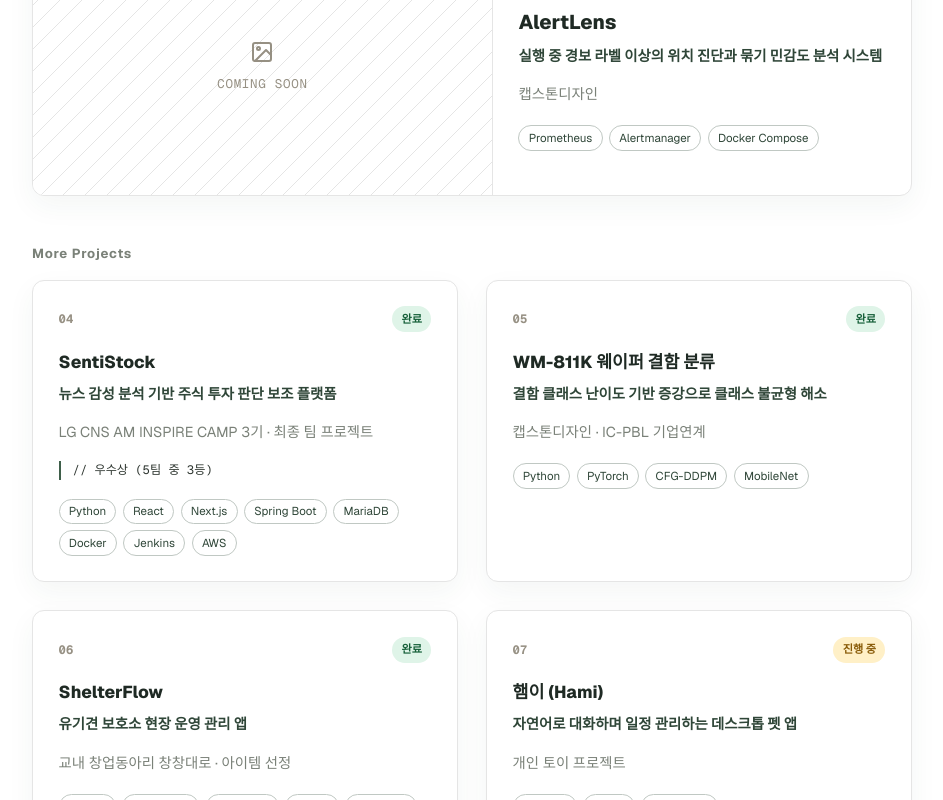
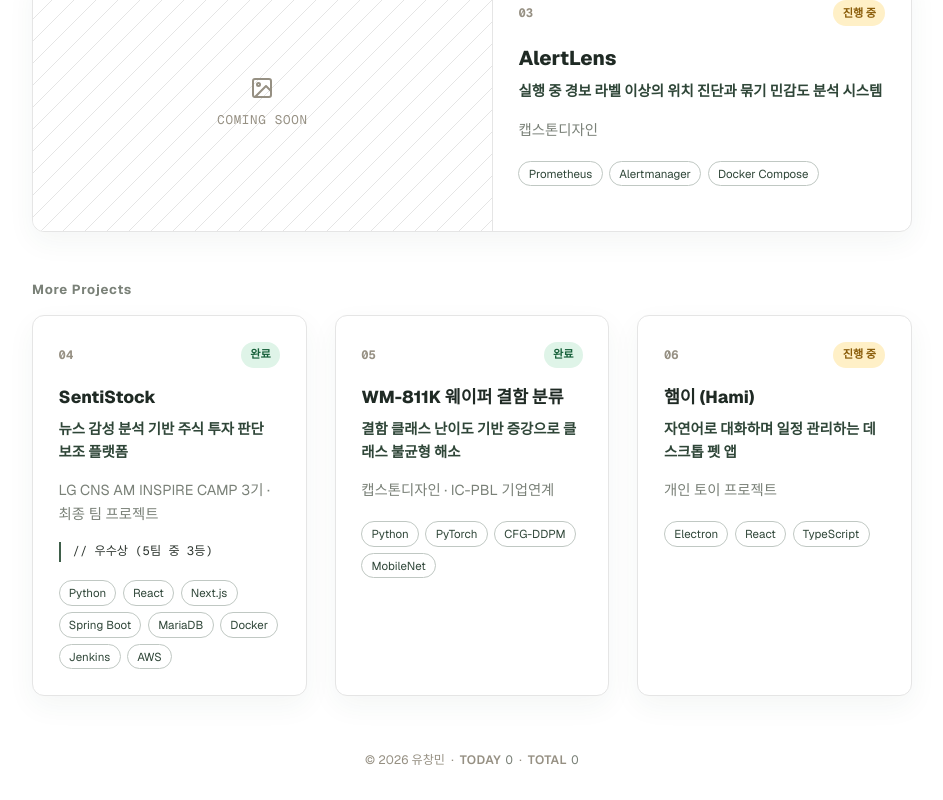
Before and after one commit to changchangdaero/first-deploy, a Next.js app: page /engineering in a window 1280 px wide. Shown: the part 2000-2800 px from the top of the page, without its empty margins (168-1111 px from the left). Built offline with nearby package versions, Linux system fonts and the light colour scheme; no server answers.

Commit message:
feat : 창업동아리 이력 추가, ShelterFlow 카드 제거 및 서브 그리드 3열 복원
Co-Authored-By: Claude Opus 5.5 <noreply@anthropic.com>

```diff
--- a/src/app/globals.css
+++ b/src/app/globals.css
@@ -2931,7 +2931,13 @@ body:has(.landing) .portfolio-footer {
 }
 
 .projects-grid--sub {
-  grid-template-columns: repeat(2, minmax(0, 1fr));
+  grid-template-columns: repeat(3, minmax(0, 1fr));
+}
+
+@media (max-width: 1023px) {
+  .projects-grid--sub {
+    grid-template-columns: repeat(2, minmax(0, 1fr));
+  }
 }
 
 @media (max-width: 767px) {
--- a/src/data/engineering/profile.ts
+++ b/src/data/engineering/profile.ts
@@ -12,6 +12,7 @@ export const engineeringProfile = {
     'LG CNS AM INSPIRE CAMP 3기 DevOps 과정 수료',
     'Comento Linux 운영 직무 부트캠프 수료',
     '교내 AI 학술동아리 ORCA 1기 부원',
+    '교내 창업동아리 (창창대로)',
   ],
   links: [
     { label: 'GitHub', icon: 'github', href: links.github },
--- a/src/data/engineering/projects.ts
+++ b/src/data/engineering/projects.ts
@@ -130,30 +130,6 @@ export const projects: Project[] = [
     limitations: ['난이도 계산 수식이 휴리스틱이라 신뢰성이 부족합니다.'],
   },
   {
-    slug: 'shelterflow',
-    tier: 'sub',
-    status: 'done',
-    title: 'ShelterFlow',
-    summary: '유기견 보호소 현장 운영 관리 앱',
-    context: '교내 창업동아리 창창대로 · 아이템 선정',
-    period: todo('기간'),
-    team: '개인',
-    role: '기획 · 개발 · 배포',
-    stack: ['Next.js', 'TypeScript', 'Supabase', 'Vercel', 'Capacitor'],
-    contributions: [
-      '보호견별 정보 카드 (사진, 특성, 입질 여부, 투약 정보, 성별, 중성화 여부)',
-      '사료 · 톱밥 등 소모품 재고 관리',
-      '출근 시 할 일 메모, 출근자 · 방 배치 · 오늘의 공지 기능',
-      'PIN 인증과 API 접근 제어',
-      'Capacitor로 Android 앱 패키징',
-      '보호견 사진 촬영 및 데이터 직접 구축',
-    ],
-    teamContext: '직접 근무하던 유기견 보호소의 현장 업무를 관리하기 위해 만들었고, 보호소에서 실제 업무에 사용했습니다.',
-    limitations: ['플레이스토어에 배포하지 못하고 APK를 직접 전달했습니다.', '보호소 운영 종료로 프로젝트가 중단되었습니다.'],
-    // 저장소를 공개로 전환한 뒤 유효한 링크입니다.
-    links: { github: 'https://github.com/changchangdaero/Y-shelter' },
-  },
-  {
     slug: 'hami',
     tier: 'sub',
     status: 'wip',
```
